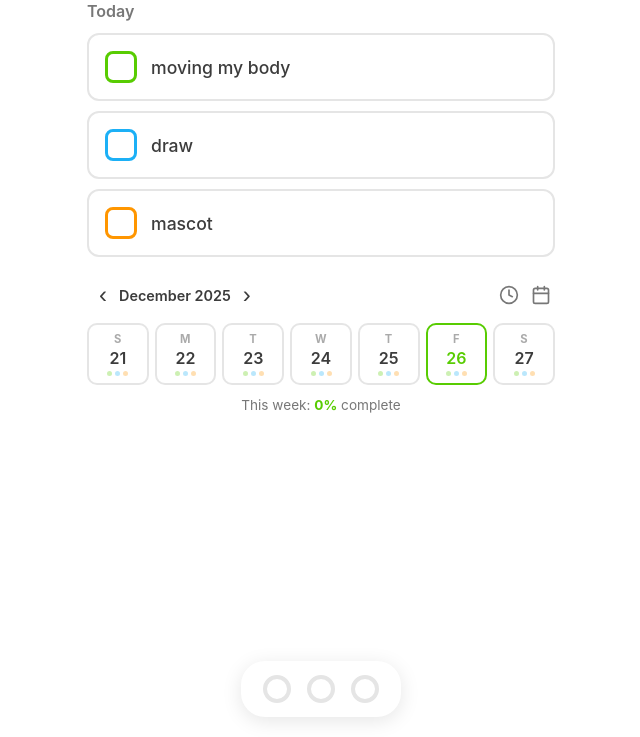
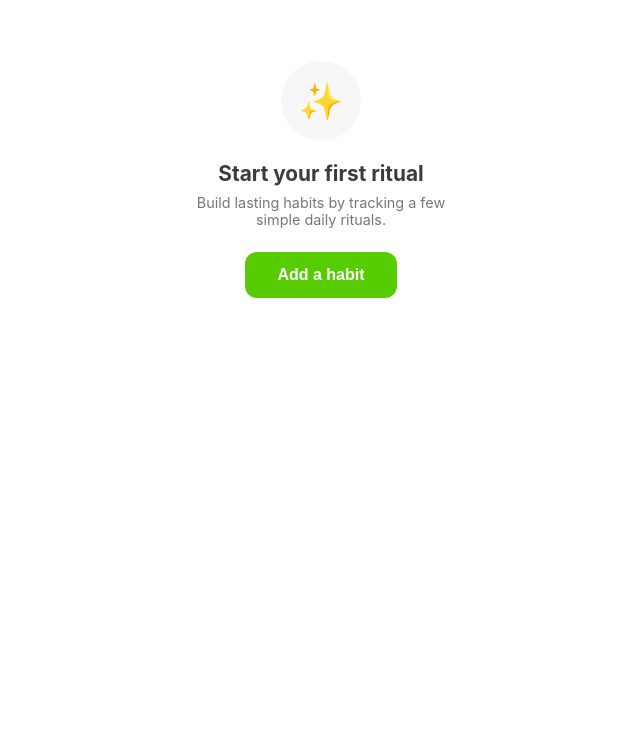
Before and after one commit to themonicah/rituals, a plain HTML site: page index.html in a window 1280 px wide. Shown: the part 63-800 px from the top of the page, without its empty margins (319-959 px from the left). Drawn offline with Linux system fonts and the light colour scheme.

Commit message:
Add empty state for new users
- Shows friendly welcome when no habits exist
- "Add a habit" button opens settings
- Hides checklist, calendar, and stats until habits are added
- Removed default rituals so new users see empty state

🤖 Generated with [Claude Code](https://claude.com/claude-code)

Co-Authored-By: Claude Opus 4.5 <noreply@anthropic.com>

```diff
--- a/app.js
+++ b/app.js
@@ -1,9 +1,5 @@
 const COLORS = ['#58CC02', '#1CB0F6', '#FF9600', '#CE82FF', '#FF86D0', '#FFC800'];
-const DEFAULT_RITUALS = [
-    { name: 'moving my body', addedAt: new Date().toISOString() },
-    { name: 'draw', addedAt: new Date().toISOString() },
-    { name: 'mascot', addedAt: new Date().toISOString() }
-];
+const DEFAULT_RITUALS = [];
 
 let data = { rituals: [], completions: {} };
 let currentWeekStart = getWeekStart(new Date());
@@ -40,6 +36,9 @@ const viewToggleBtn = document.getElementById('view-toggle-btn');
 const viewDropdown = document.getElementById('view-dropdown');
 const todayBtn = document.getElementById('today-btn');
 const milestoneEl = document.getElementById('milestone');
+const emptyState = document.getElementById('empty-state');
+const checklistSection = document.getElementById('checklist-section');
+const calendarContainer = document.querySelector('.calendar-container');
 
 function init() {
     load();
@@ -90,10 +89,22 @@ function getColor(i) {
 }
 
 function render() {
-    renderStreaks();
-    renderChecklist();
-    renderCalendar();
-    renderStats();
+    const hasRituals = data.rituals.length > 0;
+
+    // Toggle empty state vs main content
+    emptyState.classList.toggle('hidden', hasRituals);
+    checklistSection.classList.toggle('hidden', !hasRituals);
+    calendarContainer.classList.toggle('hidden', !hasRituals);
+    statsEl.classList.toggle('hidden', !hasRituals);
+
+    if (hasRituals) {
+        renderStreaks();
+        renderChecklist();
+        renderCalendar();
+        renderStats();
+    } else {
+        streaksEl.innerHTML = '';
+    }
     renderSettings();
 }
 
@@ -495,6 +506,9 @@ function setupEvents() {
     document.getElementById('close-settings').onclick = () => settings.classList.add('hidden');
     settings.onclick = e => { if (e.target === settings) settings.classList.add('hidden'); };
 
+    // Empty state add button
+    document.getElementById('empty-add-btn').onclick = () => settings.classList.remove('hidden');
+
     // Add ritual (max 5 for best habit-forming)
     document.getElementById('add-ritual-btn').onclick = () => {
         const input = document.getElementById('ritual-input');
--- a/index.html
+++ b/index.html
@@ -14,8 +14,16 @@
             <button id="settings-btn" class="icon-btn" title="Settings"></button>
         </header>
 
+        <!-- Empty State -->
+        <div id="empty-state" class="empty-state hidden">
+            <div class="empty-icon"></div>
+            <h2>Start your first ritual</h2>
+            <p>Build lasting habits by tracking a few simple daily rituals.</p>
+            <button id="empty-add-btn" class="empty-add-btn">Add a habit</button>
+        </div>
+
         <!-- Today's Checklist - Primary Feature -->
-        <section class="checklist-section">
+        <section id="checklist-section" class="checklist-section">
             <div class="checklist-header">
                 <span id="checklist-date">Today</span>
             </div>
--- a/styles.css
+++ b/styles.css
@@ -127,9 +127,72 @@ h1 {
     opacity: 0.7;
 }
 
+/* Empty State */
+.empty-state {
+    text-align: center;
+    padding: 60px 20px;
+}
+
+.empty-state.hidden {
+    display: none;
+}
+
+.empty-icon {
+    width: 80px;
+    height: 80px;
+    margin: 0 auto 20px;
+    background: var(--card);
+    border-radius: 50%;
+    display: flex;
+    align-items: center;
+    justify-content: center;
+}
+
+.empty-icon::before {
+    content: '✨';
+    font-size: 36px;
+}
+
+.empty-state h2 {
+    font-size: 1.3rem;
+    font-weight: 700;
+    color: var(--text);
+    margin-bottom: 8px;
+}
+
+.empty-state p {
+    font-size: 0.9rem;
+    color: var(--text-dim);
+    margin-bottom: 24px;
+    max-width: 260px;
+    margin-left: auto;
+    margin-right: auto;
+}
+
+.empty-add-btn {
+    background: var(--green);
+    color: white;
+    border: none;
+    padding: 14px 32px;
+    border-radius: 12px;
+    font-size: 1rem;
+    font-weight: 600;
+    cursor: pointer;
+    transition: all 0.2s;
+}
+
+.empty-add-btn:hover {
+    filter: brightness(1.1);
+    transform: scale(1.02);
+}
+
 /* Checklist - Primary Feature */
 .checklist-section {
     margin-bottom: 20px;
+}
+
+.checklist-section.hidden {
+    display: none;
 }
 
 .checklist-header {
@@ -193,6 +256,10 @@ h1 {
 /* Calendar */
 .calendar-container {
     margin-bottom: 20px;
+}
+
+.calendar-container.hidden {
+    display: none;
 }
 
 .calendar-nav {
@@ -592,6 +659,10 @@ h1 {
     box-shadow: 0 4px 20px rgba(0,0,0,0.1);
 }
 
+.floating-stats.hidden {
+    display: none;
+}
+
 .stat {
     display: flex;
     align-items: center;
```
